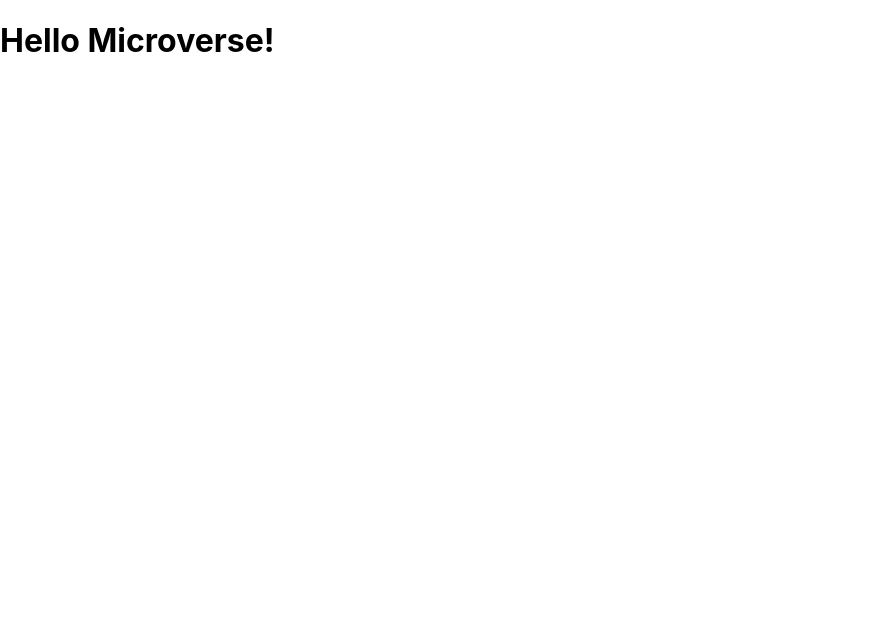
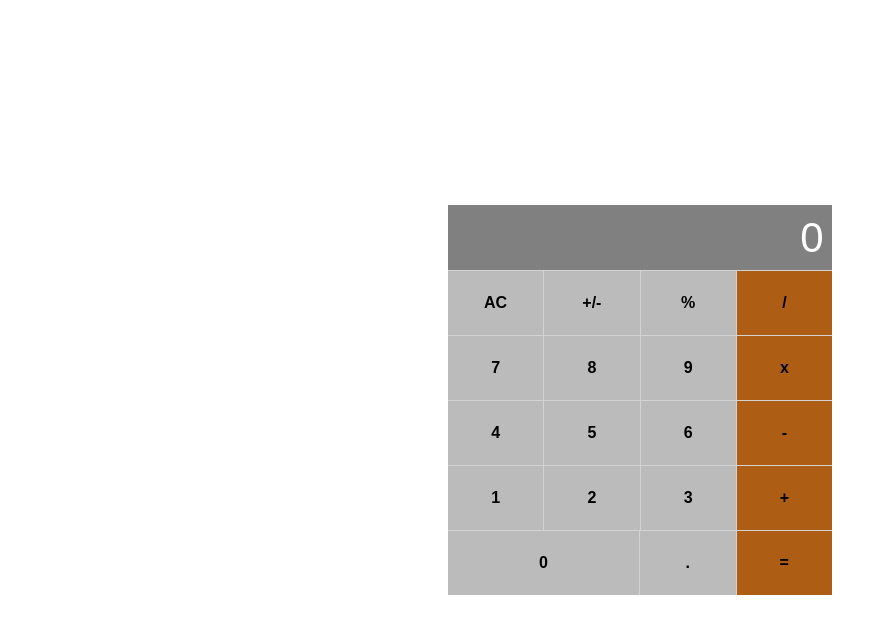
Before and after one commit to Doheera-kosi/Math-Magicians, a React (Create React App) app: page / in a window 1280 px wide. Shown: the top 634 px of the page, without its empty margins (0-893 px from the left). Built offline with nearby package versions, Linux system fonts and the light colour scheme.

Commit message:
Add Calculator.js file

```diff
--- a/src/App.css
+++ b/src/App.css
@@ -1,4 +1,4 @@
-.App {
+/* .App {
   text-align: center;
 }
 
@@ -20,7 +20,7 @@
   flex-direction: column;
   align-items: center;
   justify-content: center;
-  font-size: calc(10px + 2vmin);
+  font-size: calcc(10px + 2vmin);
   color: white;
 }
 
@@ -36,4 +36,103 @@
   to {
     transform: rotate(360deg);
   }
+} */
+
+* {
+  padding: 0;
+  margin: 0;
+  font-family: 'Rubik', sans-serif;
 }
+
+html {
+  box-sizing: border-box;
+  display: flex;
+  flex-wrap: wrap;
+  height: 100vh;
+  width: 100vw;
+}
+
+body {
+  background-size: cover;
+  background-repeat: no-repeat;
+  flex: 1;
+  display: flex;
+  flex-direction: column;
+  flex-wrap: wrap;
+  font-size: 1.05em;
+  font-weight: 500;
+  height: 100%;
+  min-width: 100%;
+}
+
+#root {
+  flex: 1;
+  display: flex;
+  flex-direction: column;
+  flex-wrap: wrap;
+  height: 100%;
+}
+
+.main-container {
+  flex: 1;
+  display: flex;
+  height: 100%;
+  min-width: 100%;
+  justify-content: center;
+  align-items: center;
+}
+
+.calc-container {
+  display: flex;
+  background-color: lightgrey;
+  flex-direction: column;
+  width: 30%;
+  height: auto;
+  gap: 1px;
+}
+
+.calc-output {
+  text-align: end;
+  background-color: grey;
+  font-size: 2.5em;
+  padding: 0.2em;
+  color: white;
+}
+
+.calc-grid {
+  display: grid;
+  grid-template-columns: repeat(4, 1fr);
+  place-content: center;
+  gap: 1px;
+}
+
+ .calc-gl { /* gl - grid last */
+  display: grid;
+  grid-template-columns: 2fr 1fr 1fr;
+  place-content: center;
+  gap: 1px;
+}
+
+.btn-gc {
+  height: 4rem;
+  background-color: rgb(187, 187, 187);
+  border: none;
+  font-weight: bold;
+  font-size: 1rem;
+}
+
+.btn-gc:hover {
+  background-color: rgb(73, 68, 68);
+}
+
+.btn-orange {
+  height: 4rem;
+  background-color: rgb(173, 94, 20);
+  border: none;
+  font-weight: bold;
+  font-size: 1rem;
+}
+
+.btn-orange:hover {
+  background-color: rgb(207, 163, 19);
+}
--- a/src/App.js
+++ b/src/App.js
@@ -1,9 +1,20 @@
 import './App.css';
+import React, { Component } from 'react';
+import Calculator from './components/Calculator';
 
-function App() {
-  return (
-    <h1>Hello Microverse!</h1>
-  );
+class App extends Component {
+  constructor(props) {
+    super(props);
+    this.state = {};
+  }
+
+  render() {
+    return (
+      <div className="main-container">
+        <Calculator />
+      </div>
+    );
+  }
 }
 
 export default App;
--- /dev/null
+++ b/src/components/Calculator.js
@@ -0,0 +1,53 @@
+import React, { Component } from 'react';
+
+class CalcRender extends Component {
+  constructor(props) {
+    super(props);
+    this.state = {};
+  }
+
+  render() {
+    return (
+      <div className="calc-container">
+        <span className="calc-output">0</span>
+
+        <span className="calc-grid">
+          <button type="button" className="btn-gc">AC</button>
+          <button type="button" className="btn-gc">+/-</button>
+          <button type="button" className="btn-gc">%</button>
+          <button type="button" className="btn-orange">/</button>
+        </span>
+
+        <span className="calc-grid">
+          <button type="button" className="btn-gc">7</button>
+          <button type="button" className="btn-gc">8</button>
+          <button type="button" className="btn-gc">9</button>
+          <button type="button" className="btn-orange">x</button>
+        </span>
+
+        <span className="calc-grid">
+          <button type="button" className="btn-gc">4</button>
+          <button type="button" className="btn-gc">5</button>
+          <button type="button" className="btn-gc">6</button>
+          <button type="button" className="btn-orange">-</button>
+        </span>
+
+        <span className="calc-grid">
+          <button type="button" className="btn-gc">1</button>
+          <button type="button" className="btn-gc">2</button>
+          <button type="button" className="btn-gc">3</button>
+          <button type="button" className="btn-orange">+</button>
+        </span>
+
+        <span className="calc-gl">
+          <button type="button" className="btn-gc">0</button>
+          <button type="button" className="btn-gc">.</button>
+          <button type="button" className="btn-orange">=</button>
+        </span>
+
+      </div>
+    );
+  }
+}
+
+export default CalcRender;
```
Also changed, not shown: src/logo.svg (deleted).
